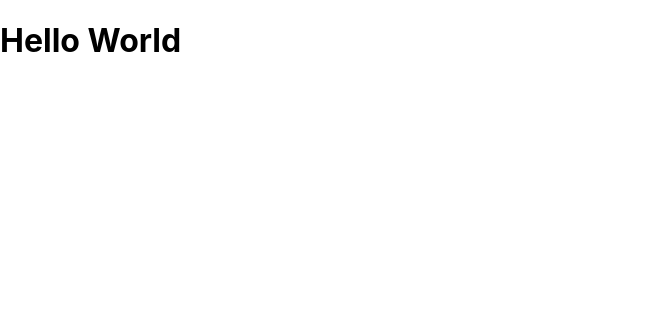
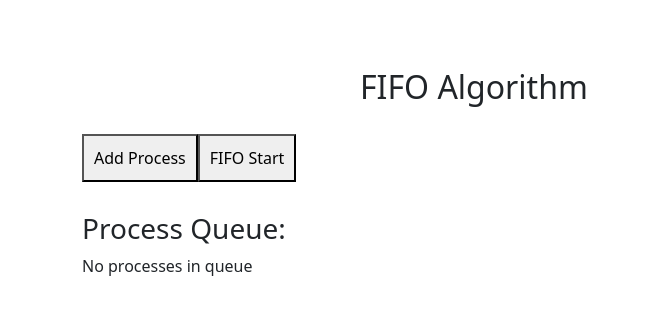
Before and after one commit to alida-nola/OSProject1, a React (Create React App) app in the folder project1/: page / in a window 1280 px wide. Shown: the top 314 px of the page, without its empty margins (0-647 px from the left). Built offline with nearby package versions, Linux system fonts and the light colour scheme.

Commit message:
Initial-FIFO

```diff
--- a/project1/package.json
+++ b/project1/package.json
@@ -7,6 +7,7 @@
     "@testing-library/jest-dom": "^6.6.3",
     "@testing-library/react": "^16.2.0",
     "@testing-library/user-event": "^13.5.0",
+    "bootstrap": "^5.3.3",
     "chart.js": "^4.4.8",
     "gh-pages": "^6.3.0",
     "jspdf": "^3.0.0",
--- a/project1/src/App.css
+++ b/project1/src/App.css
@@ -36,3 +36,7 @@
     transform: rotate(360deg);
   }
 }
+
+body {
+  font-family: 'Roboto', sans-serif;
+}
--- a/project1/src/App.js
+++ b/project1/src/App.js
@@ -1,8 +1,11 @@
 import React from "react";
-import Message from './test';
+import "bootstrap/dist/css/bootstrap.min.css";
+import FIFO from './FIFOAlgo';
 
 function App() {
-    return <div><Message/></div>;
+    return <div className = "container mt-5">
+        <FIFO/>
+    </div>;
 }
 
 export default App;
--- /dev/null
+++ b/project1/src/FIFOAlgo.js
@@ -0,0 +1,57 @@
+import { useState } from "react";
+import "bootstrap/dist/css/bootstrap.min.css";
+
+export default function FIFO() {
+    const[queue, setQueue] = useState([]);
+    const[exe, setExe] = useState(null);
+
+    const addProcess = () => {
+        const newProcess = {
+            id: queue.length + 1,
+            burstTime: Math.floor(Math.random() * 10) + 1,
+        };
+        setQueue([...queue, newProcess]);
+    };
+
+    const exeFIFO = () => {
+       if (queue.length === 0) return;
+       const process = queue[0];
+       setExe(process);
+
+       setTimeout(() => {
+        setExe(null);
+        setQueue(queue.slice(1));
+       }, process.burstTime * 1000)
+    };
+
+    return (
+        <>
+        <div style={{ padding: "20px", maxWidth: "600px", margin: "auto" }}>
+            <h2>FIFO Algorithm</h2>
+        </div>
+
+        <button onClick={addProcess} style={{ marginBottom: "10px", padding: "10px", fontSize: "16px" }}>
+            Add Process
+        </button>
+
+        <button onClick={exeFIFO} style={{ marginBottom: "10px", padding: "10px", fontSize: "16px" }}>
+            {exe ? 'Executing Process {exe.id}' : "FIFO Start"}
+        </button>
+
+        <div style = {{marginTop: "20px"}}>
+            <h3>Process Queue: </h3>
+            {queue.length === 0 ? (
+                <p>No processes in queue</p>
+            ) : (
+                <ul>
+                    {queue.map((p) => (
+                        <li key = {p.id}>
+                            P{p.id} (Burst Time: {p.burstTime}s)
+                        </li>
+                    ))}
+                </ul>
+            )}
+        </div>
+        </>
+    )
+}
--- a/project1/src/test.js
+++ /dev/null
@@ -1,7 +0,0 @@
-import React from "react";
-
-function Message() {
-    return <h1>Hello World</h1>
-}
-
-export default Message;
```
Also changed, not shown: 1 other file (tests, documents, lock files or other folders).
